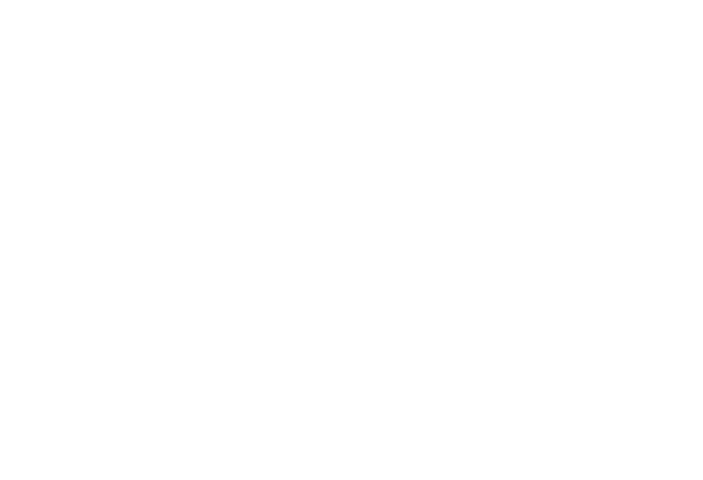
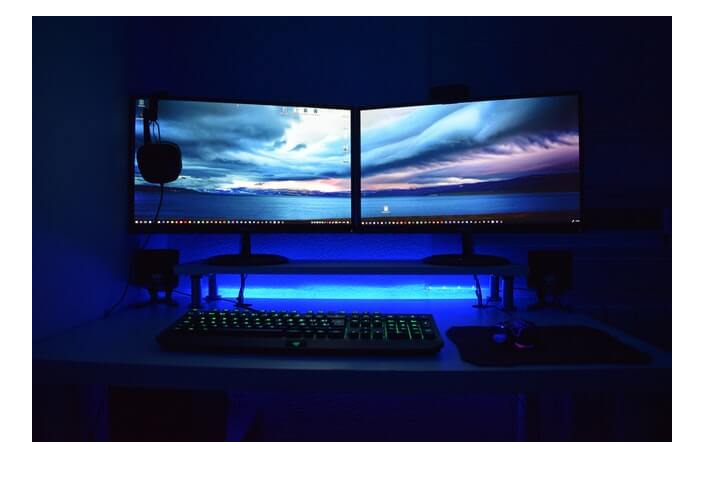
Before and after one commit to BrayanCortes/Aprendiendo-Frontend, a plain HTML site: page claseImg/index2.html in a window 1280 px wide. Shown: the whole page, without its empty margins (16-719 px from the left). Drawn offline with Linux system fonts and the light colour scheme.

Commit message:
Poniendo imagen en pagina web

```diff
--- a/claseImg/index2.html
+++ b/claseImg/index2.html
@@ -11,9 +11,11 @@
 
     </header>
     <main>
-        <section>
-            <img src="" alt="">
-        </section>
+        <figure>
+            <section>
+                <img src="./pics/PC_pequeña.jpg" alt="Imagen de un PC">
+            </section>
+        </figure>
     </main>
     <footer>
 
```
